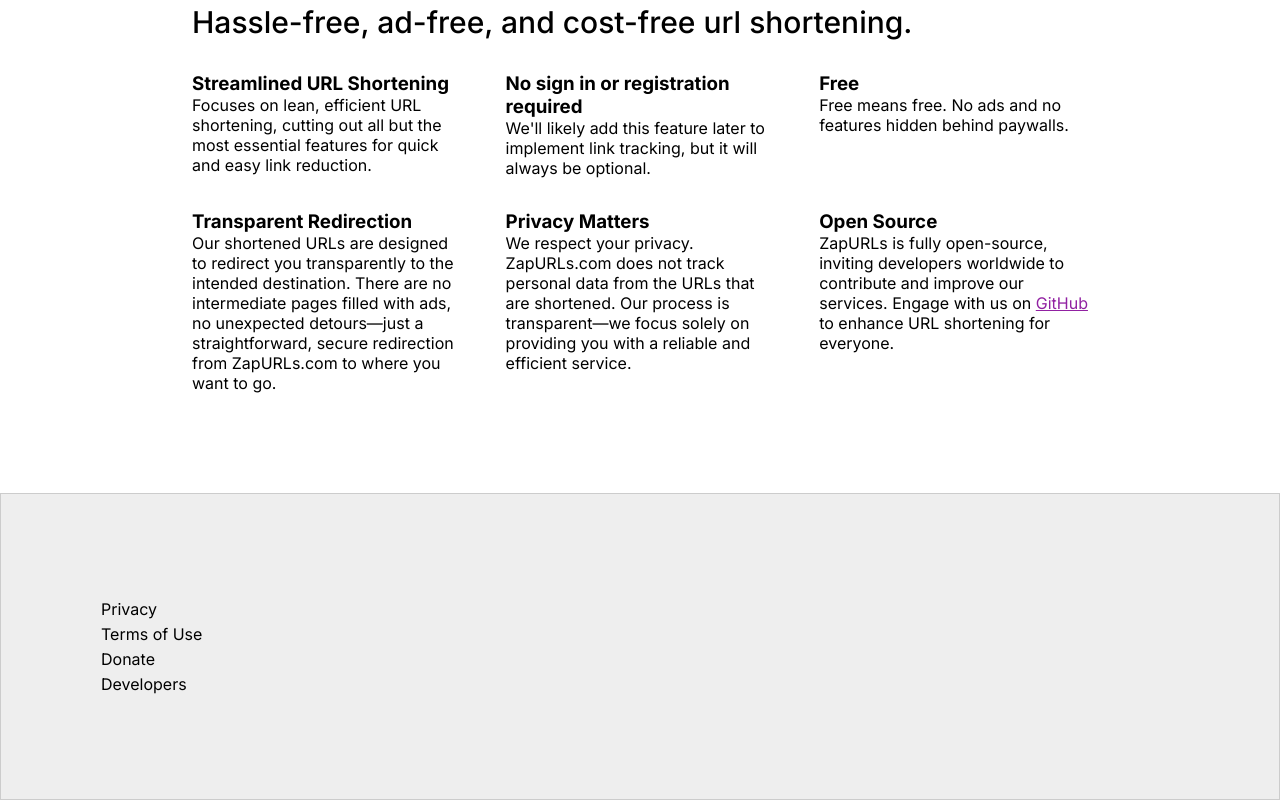
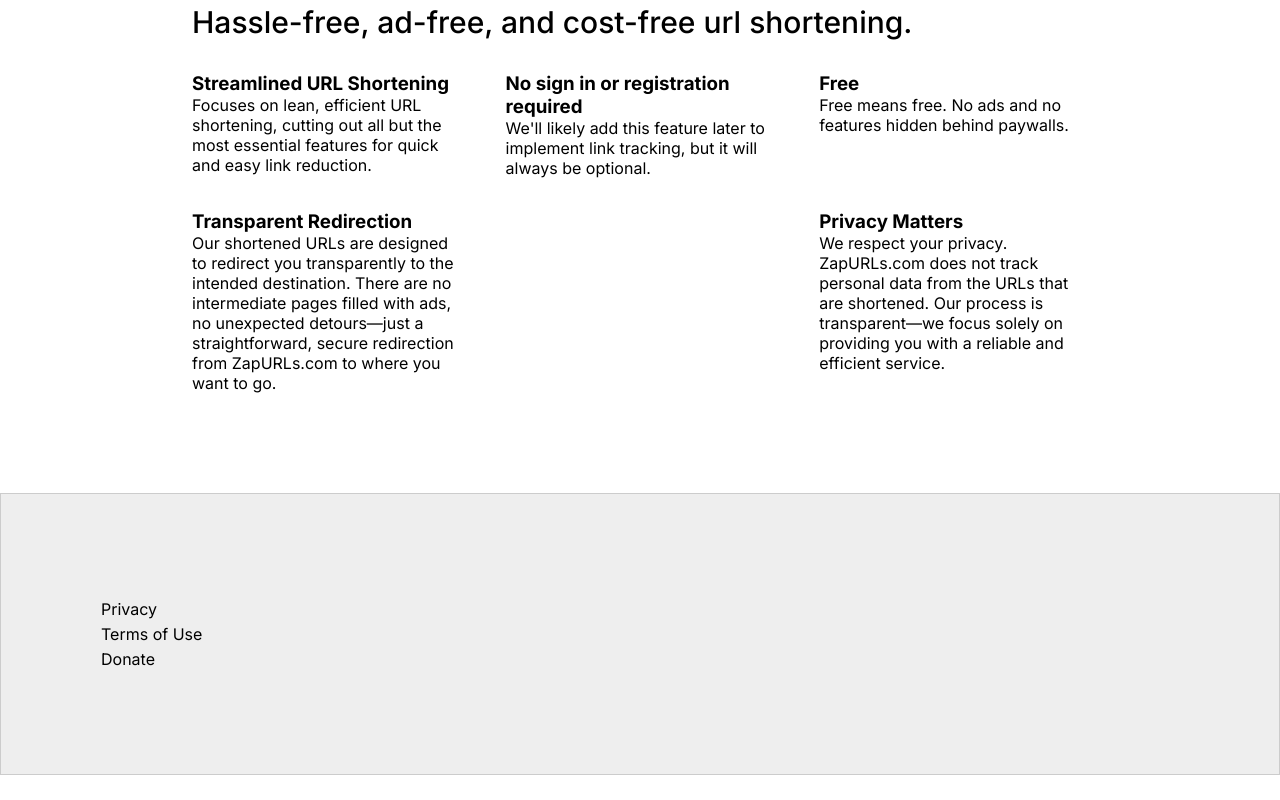
Before and after one commit to brent-thomas/zap-urls, a React (Vite) app in the folder frontend/zap-front-end/: page / in a window 1280 px wide. Shown: the part 718-1518 px from the top of the page. After the commit the page ends 1493 px from the top, so only its background shows below. Built offline with nearby package versions, Linux system fonts and the light colour scheme; no server answers.

Commit message:
edited features on home page

```diff
--- a/frontend/zap-front-end/src/components/footer/footer.jsx
+++ b/frontend/zap-front-end/src/components/footer/footer.jsx
@@ -8,7 +8,6 @@
       <Link to="/privacy">Privacy</Link>
       <Link to="/terms">Terms of Use</Link>
       <Link target="_blank" to="https://ko-fi.com/zapurls">Donate</Link>
-      <Link target="_blank" to="https://github.com/brent-thomas/zap-urls">Developers</Link>
 
     </div>
 )}
--- a/frontend/zap-front-end/src/pages/Home/Home.jsx
+++ b/frontend/zap-front-end/src/pages/Home/Home.jsx
@@ -179,14 +179,7 @@
                         on providing you with a reliable and efficient service.
                     </p>
                     </div>
-                    <div className={styles.feature}>
-                        <h3>Open Source</h3>
-                        <p>
-                            ZapURLs is fully open-source, inviting developers worldwide to contribute and
-                            improve our services. Engage with us on <Link target="_blank" to="https://github.com/brent-thomas/zap-urls" className={styles.github}>GitHub</Link> to
-                            enhance URL shortening for everyone.
-                            </p>
-                    </div>
+
 
                 </div>
 
```
Also changed, not shown: 1 other file (tests, documents, lock files or other folders).
